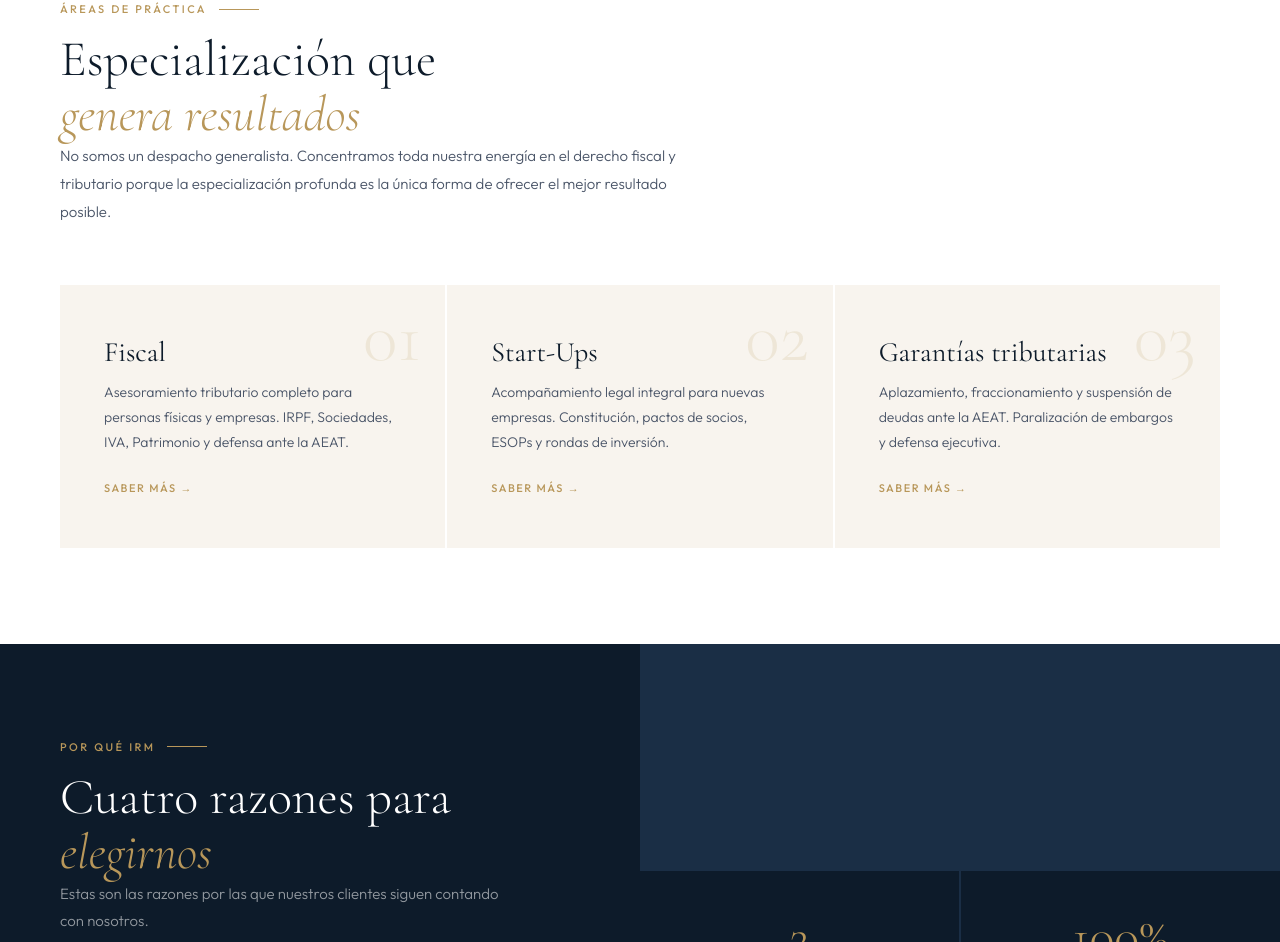
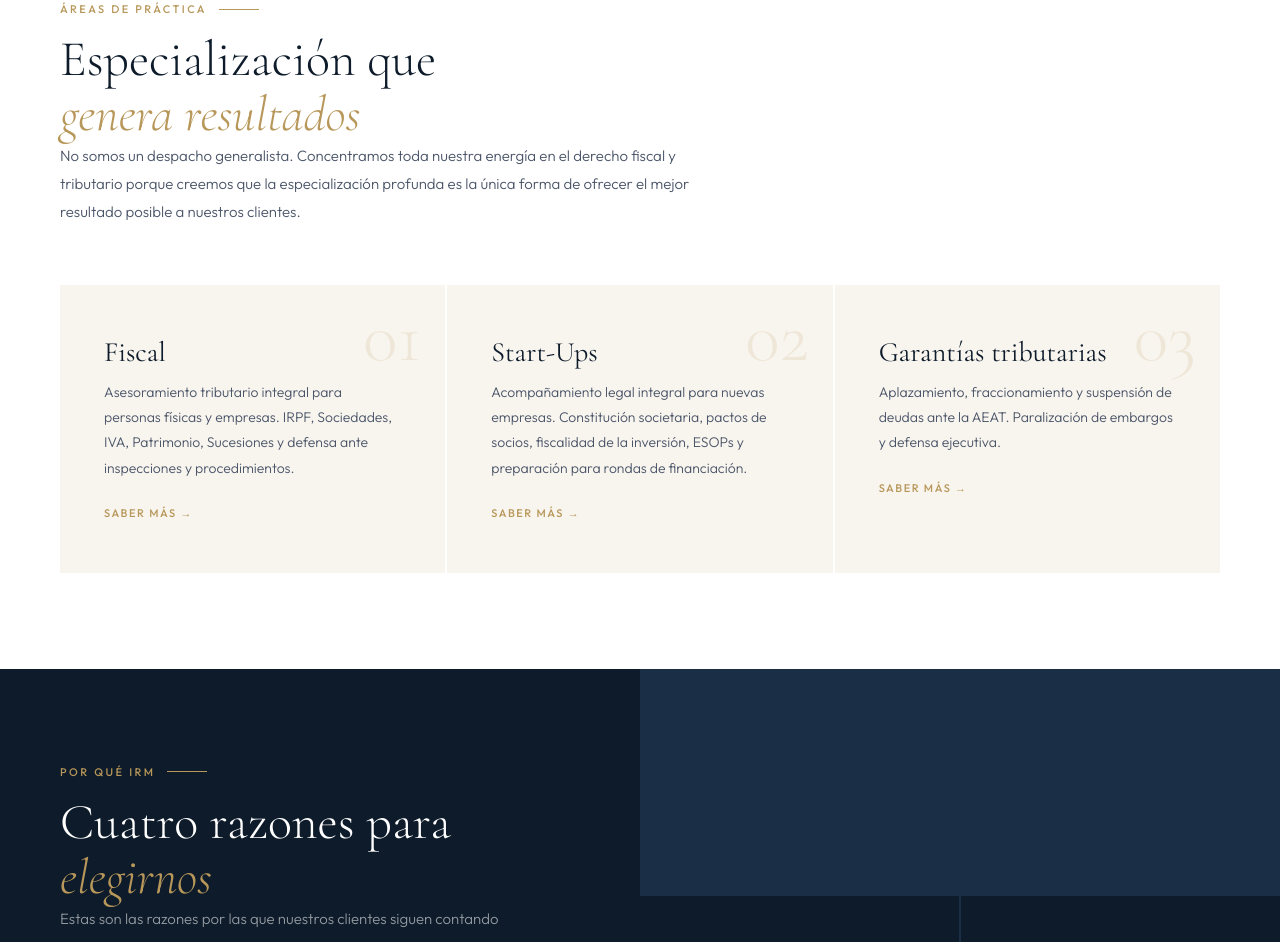
Before and after one commit to Ivanrm01/IRM-Abogados, a Next.js app: page / in a window 1280 px wide. Shown: the part 894-1836 px from the top of the page. Built offline with nearby package versions, Linux system fonts and the light colour scheme.

Commit message:
Update page.jsx

```diff
--- a/app/page.jsx
+++ b/app/page.jsx
@@ -42,11 +42,11 @@ export default function HomePage() {
       <section className={`section ${styles.areas}`}>
         <div className="eyebrow">Áreas de práctica</div>
         <h2>Especialización que<br /><em>genera resultados</em></h2>
-        <p className="section-intro">No somos un despacho generalista. Concentramos toda nuestra energía en el derecho fiscal y tributario porque la especialización profunda es la única forma de ofrecer el mejor resultado posible.</p>
+        <p className="section-intro">No somos un despacho generalista. Concentramos toda nuestra energía en el derecho fiscal y tributario porque creemos que la especialización profunda es la única forma de ofrecer el mejor resultado posible a nuestros clientes.</p>
         <div className={styles.areasGrid}>
           {[
-            { num: '01', title: 'Fiscal', desc: 'Asesoramiento tributario completo para personas físicas y empresas. IRPF, Sociedades, IVA, Patrimonio y defensa ante la AEAT.', href: '/fiscal' },
-            { num: '02', title: 'Start-Ups', desc: 'Acompañamiento legal integral para nuevas empresas. Constitución, pactos de socios, ESOPs y rondas de inversión.', href: '/asesoramiento-start-ups' },
+            { num: '01', title: 'Fiscal', desc: 'Asesoramiento tributario integral para personas físicas y empresas. IRPF, Sociedades, IVA, Patrimonio, Sucesiones y defensa ante inspecciones y procedimientos.', href: '/fiscal' },
+            { num: '02', title: 'Start-Ups', desc: 'Acompañamiento legal integral para nuevas empresas. Constitución societaria, pactos de socios, fiscalidad de la inversión, ESOPs y preparación para rondas de financiación.', href: '/asesoramiento-start-ups' },
             { num: '03', title: 'Garantías tributarias', desc: 'Aplazamiento, fraccionamiento y suspensión de deudas ante la AEAT. Paralización de embargos y defensa ejecutiva.', href: '/garantias-deuda-aeat' },
           ].map(a => (
             <Link key={a.href} href={a.href} className={styles.areaCard}>
```
